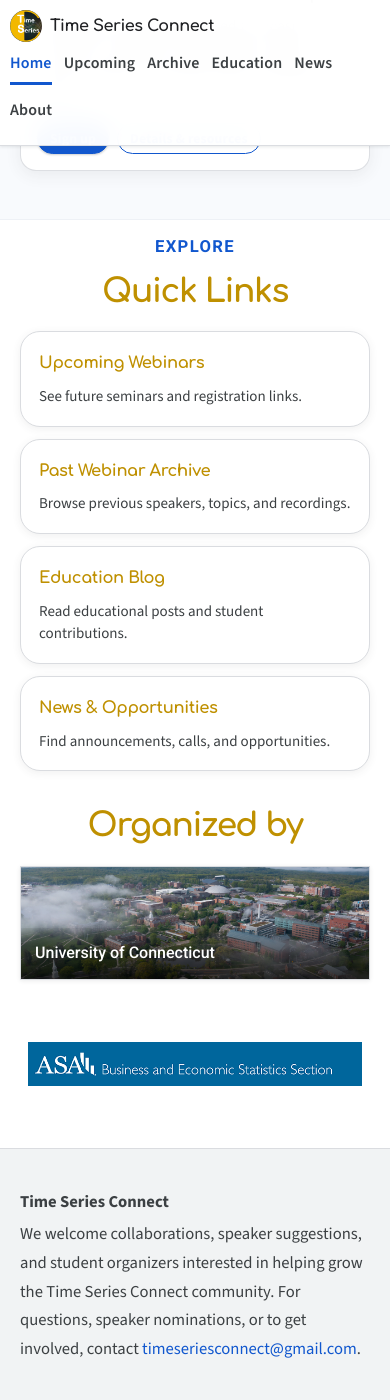
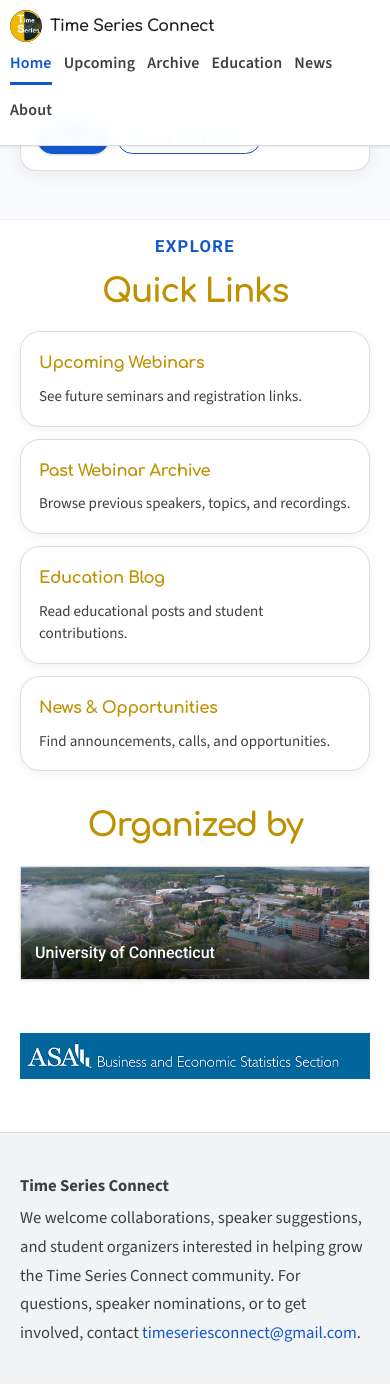
Before and after one commit to yaozheng-stat/time-series-connect, a Jekyll site: the page built from index.md, in a window 390 px wide and 1400 px high, scrolled down 1745 px. Built offline with Jekyll 4.4.1, drawn with Linux system fonts in a browser that asks for light colours.

Commit message:
update logo padding for mobile version

```diff
--- a/assets/css/homepage-spacing.css
+++ b/assets/css/homepage-spacing.css
@@ -329,6 +329,10 @@
     width:100%;
   }
 
+  .asa-card{
+    padding:0;
+  }
+
   .asa-card img{
     width:100%;
     height:112px;
```
